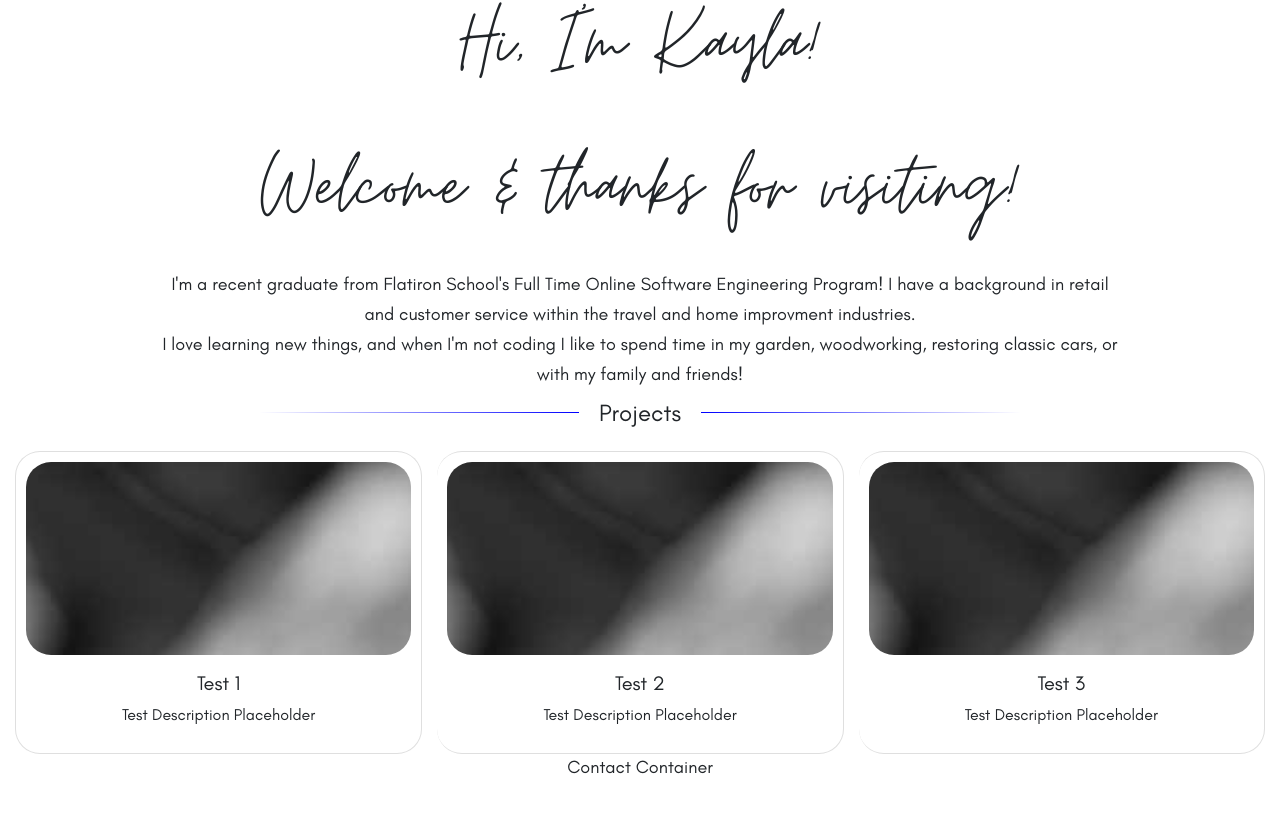
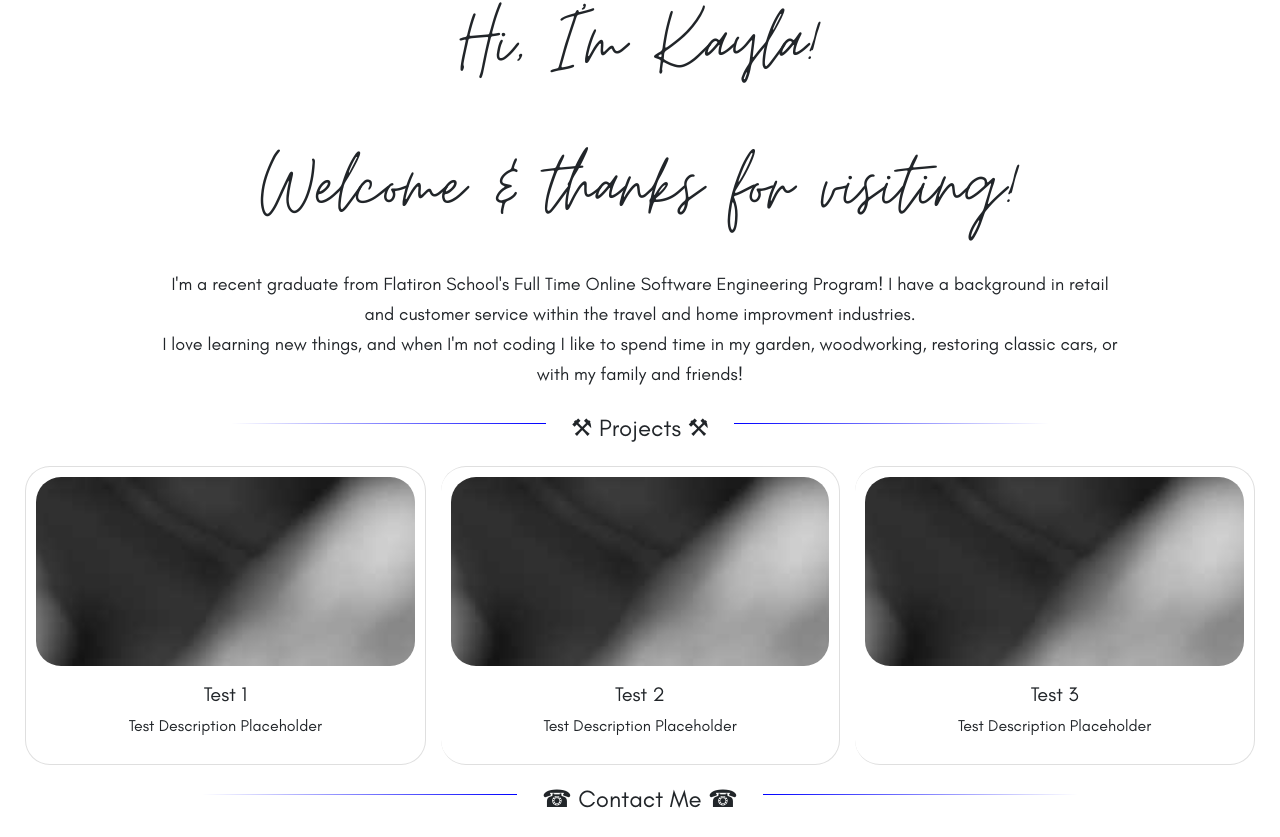
Before and after one commit to HeartyRhombus/HeartyRhombus.github.io, a React (Create React App) app: page / in a window 1280 px wide. Shown: the part 419-1256 px from the top of the page. Before the commit the page ends 1200 px from the top, so only its background shows below. Built offline with nearby package versions, Linux system fonts and the light colour scheme.

Commit message:
update styling for title dividers

```diff
--- a/src/App.css
+++ b/src/App.css
@@ -16,7 +16,8 @@
 
 .hr-title::before {
   display: inline-block;
-  margin: 0 20px 8px 20px;
+  margin-right: 2%;
+  margin-bottom: 1%;
   height: 1px;
   content: "";
   background-image: linear-gradient(to right, transparent, blue);
@@ -25,7 +26,8 @@
 
 .hr-title::after {
   display: inline-block;
-  margin: 0 20px 8px 20px;
+  margin-left: 2%;
+  margin-bottom: 1%;
   height: 1px;
   content: "";
   background-image: linear-gradient(to left, transparent, blue);
@@ -63,6 +65,10 @@ a.nav-link {
   margin: 10px;
 }
 
+#projects, #contact {
+  margin: 10px 5px 10px 5px;
+  padding: 5px;
+}
 
 .card {
   border-radius: 25px !important;
--- a/src/containers/ContactContainer.js
+++ b/src/containers/ContactContainer.js
@@ -4,7 +4,9 @@ class ContactContainer extends Component {
     render() {
         return (
             <div>
-                Contact Container
+                <h4 className="hr-title">
+                ☎ Contact Me ☎
+                </h4>
             </div>
         );
     }
--- a/src/containers/ProjectsContainer.js
+++ b/src/containers/ProjectsContainer.js
@@ -5,7 +5,9 @@ class ProjectsContainer extends Component {
     render() {
         return (
             <div>
-                <h4 className="hr-title">Projects</h4>
+                <h4 className="hr-title">
+                    ⚒ Projects ⚒
+                </h4>
                 <ProjectComponent />
             </div>
         );
```
